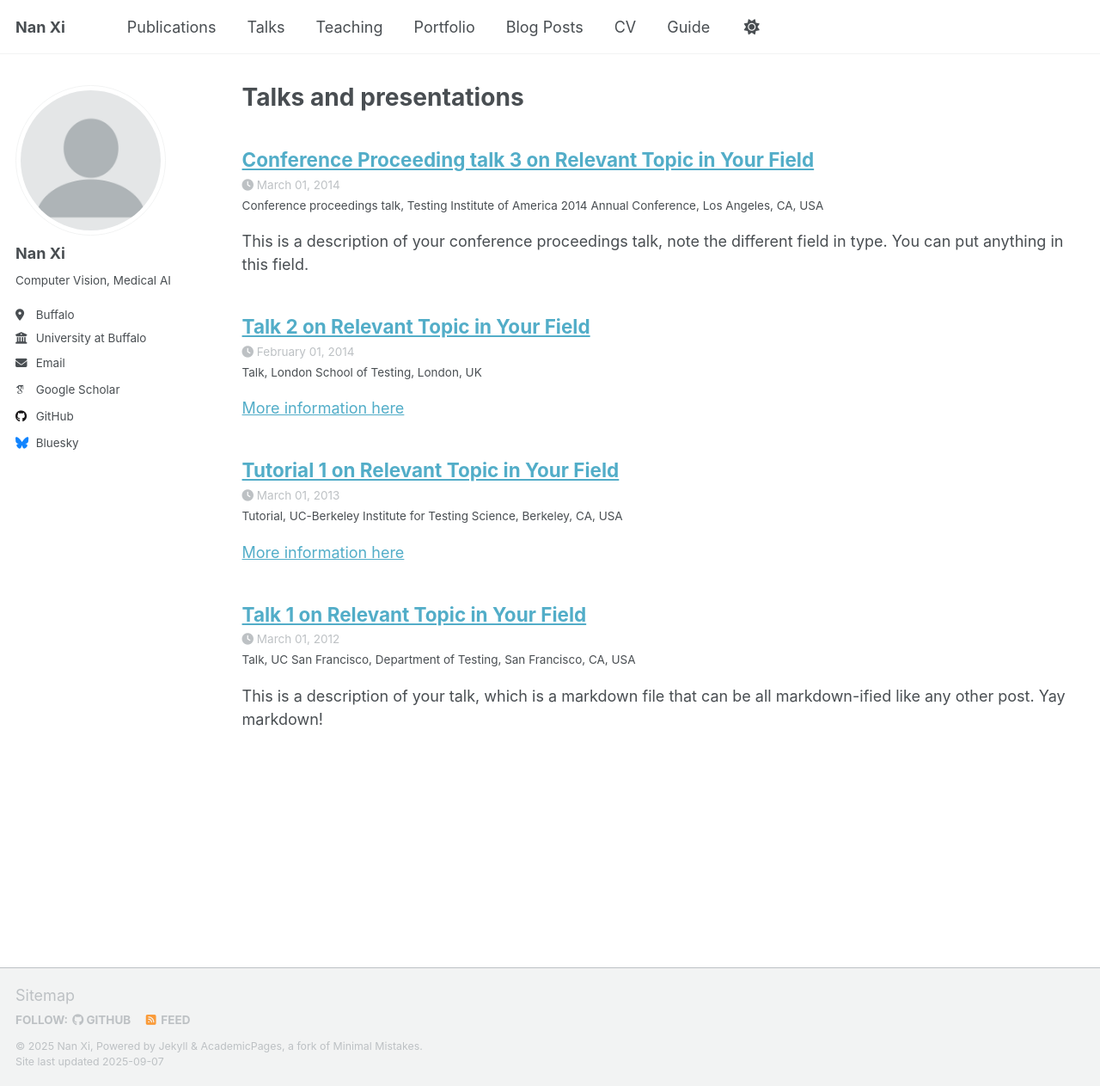
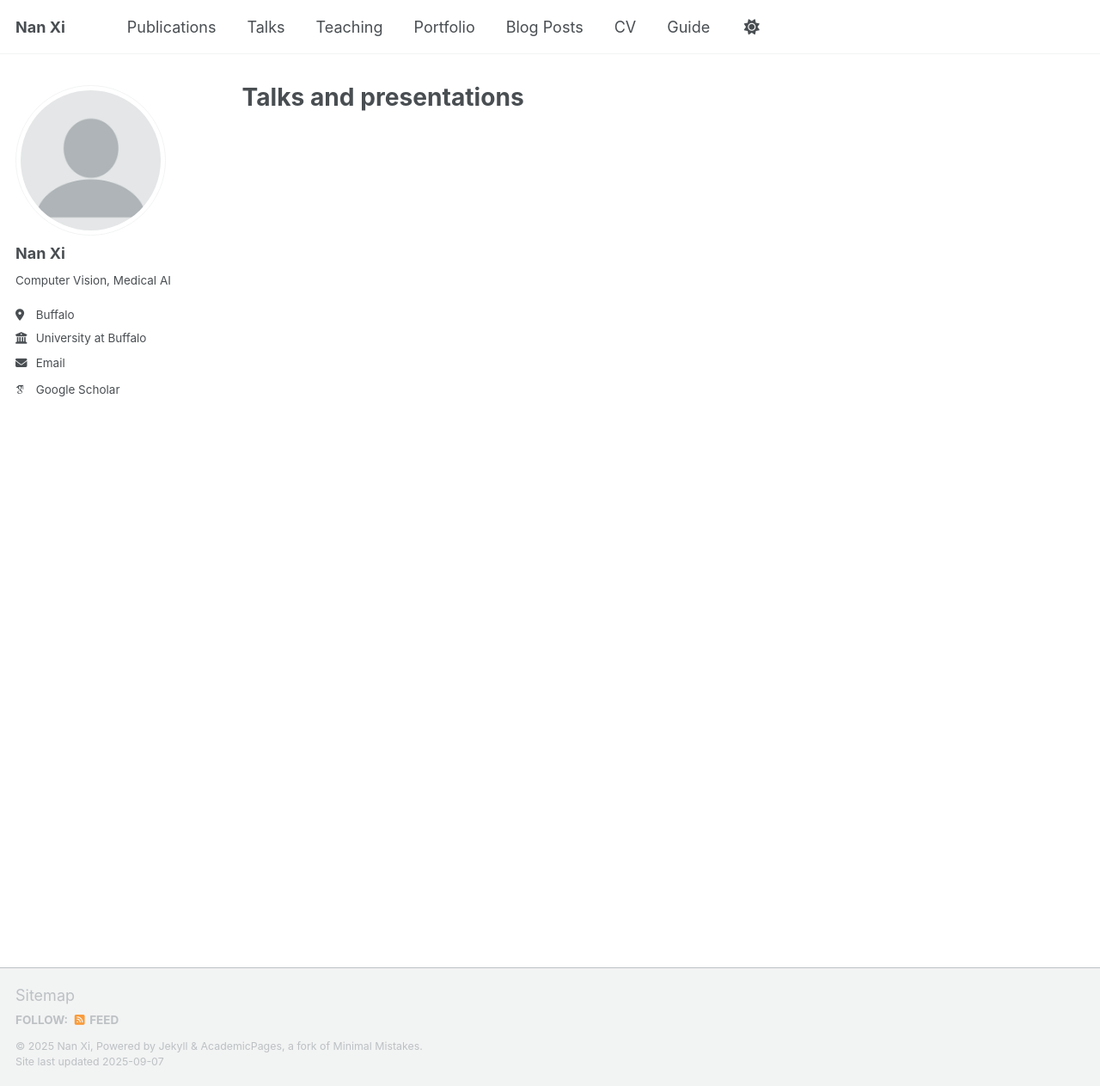
Before and after one commit to southnx/southnx.github.io, a Jekyll site: the page built from _pages/talks.html, in a window 1280 px wide and 1263 px high. Shown: the whole window at 86% size. Built offline with Jekyll 4.4.1, drawn with Linux system fonts in a browser that asks for light colours; some web fonts are replaced; a script that is not in the unit is left out.

Commit message:
Update _config.yml

```diff
--- a/_config.yml
+++ b/_config.yml
@@ -37,9 +37,9 @@ author:
   googlescholar    : "https://scholar.google.com.hk/citations?user=QLh4qlYAAAAJ&hl=en&oi=ao"
   inspire-hep      : # URL
   impactstory      : # URL
-  # orcid            : "http://orcid.org/yourorcidurl"
+  orcid            : #"http://orcid.org/yourorcidurl"
   semantic         : # URL
-  # pubmed           : "https://www.ncbi.nlm.nih.gov/pubmed/?term=john+snow"
+  pubmed           : #"https://www.ncbi.nlm.nih.gov/pubmed/?term=john+snow"
   researchgate     : # URL
   scopus           : # URL
 
@@ -47,13 +47,13 @@ author:
   bitbucket        : # Username - Update with your username on the site
   codepen          : # Username
   dribbble         : # Username
-  github           : "academicpages"
+  github           : #"academicpages"
   kaggle           : # Username
   stackoverflow    : # User number or user number and name (i.e., use "1" or "1/jeff-atwood")
 
   # Social media
   artstation       : # Username
-  bluesky          : "bsky.app" # Replace this with you Bluesky username
+  bluesky          : #"bsky.app" # Replace this with you Bluesky username
   facebook         : # Username
   flickr           : # Username
   foursquare       : # Username
@@ -134,7 +134,7 @@ yandex_site_verification :
 
 # Social Sharing
 twitter:
-  username               : &twitter
+  username               : #&twitter
 facebook:
   username               :
   app_id                 :
@@ -223,12 +223,12 @@ collections:
   publications:
     output: true
     permalink: /:collection/:path/
-  portfolio:
-    output: true
-    permalink: /:collection/:path/
-  talks:
-    output: true
-    permalink: /:collection/:path/
+  # portfolio:
+  #   output: true
+  #   permalink: /:collection/:path/
+  # talks:
+  #   output: true
+  #   permalink: /:collection/:path/
 
 
 # These settings control how pages and collections are included in the site
```
